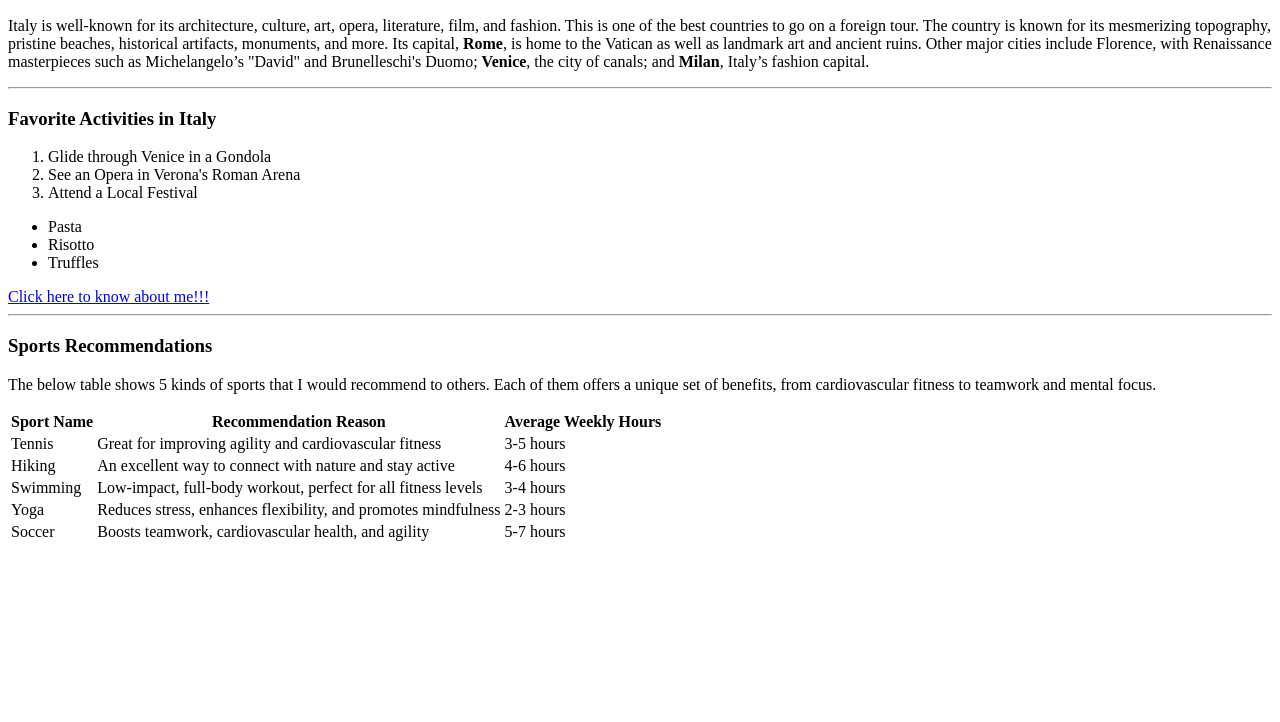
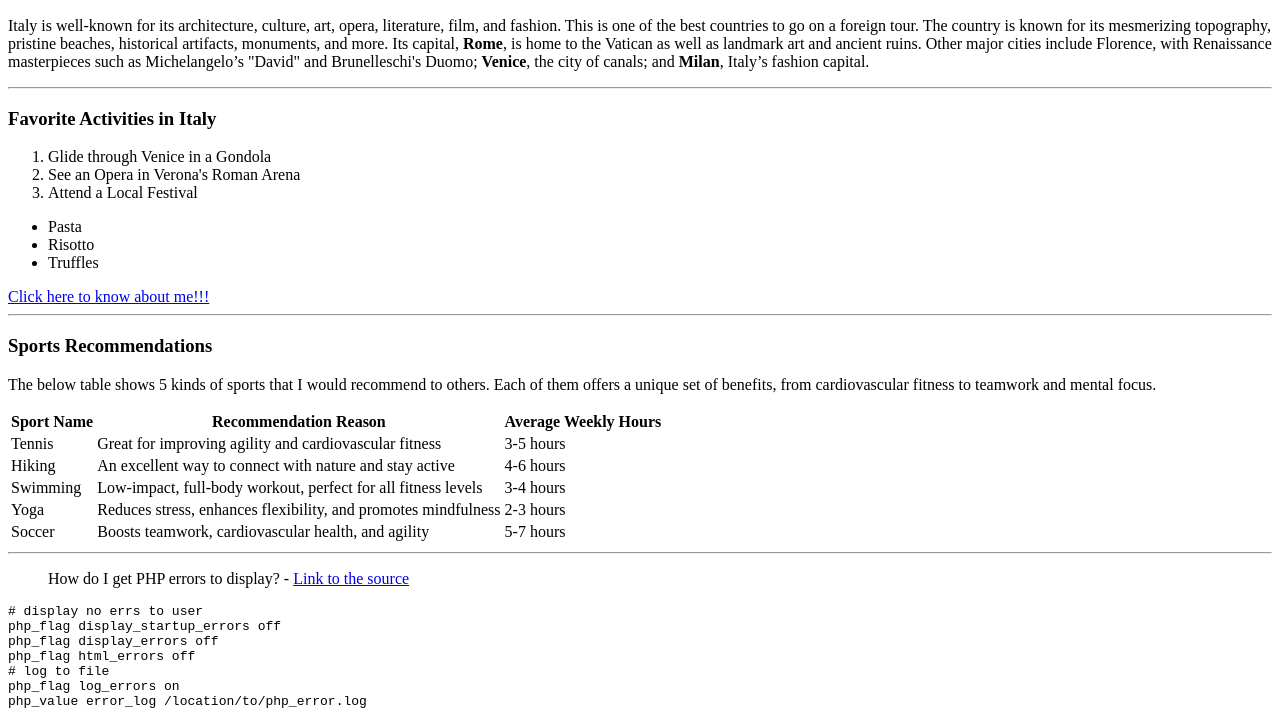
Before and after one commit to 44-563-WebApps-F23/44563-webapps-f23-assignment3-Reshmitj, a plain HTML site: page index.html in a window 1280 px wide. Shown: the part 110-832 px from the top of the page. Before the commit the page ends 800 px from the top, so only its background shows below. Drawn offline with Linux system fonts and the light colour scheme.

Commit message:
Added Code snippets with <pre>

```diff
--- a/index.html
+++ b/index.html
@@ -65,6 +65,18 @@
             <td>5-7 hours</td>
         </tr>
     </table>
+    <hr>
+
+    <blockquote>How do I get PHP errors to display? - <a
+            href="https://stackoverflow.com/questions/1053424/how-do-i-get-php-errors-to-display">Link to the
+            source</a></blockquote><pre>
+# display no errs to user
+php_flag display_startup_errors off
+php_flag display_errors off
+php_flag html_errors off
+# log to file
+php_flag log_errors on
+php_value error_log /location/to/php_error.log</pre>
 </body>
 
 </html>
```
